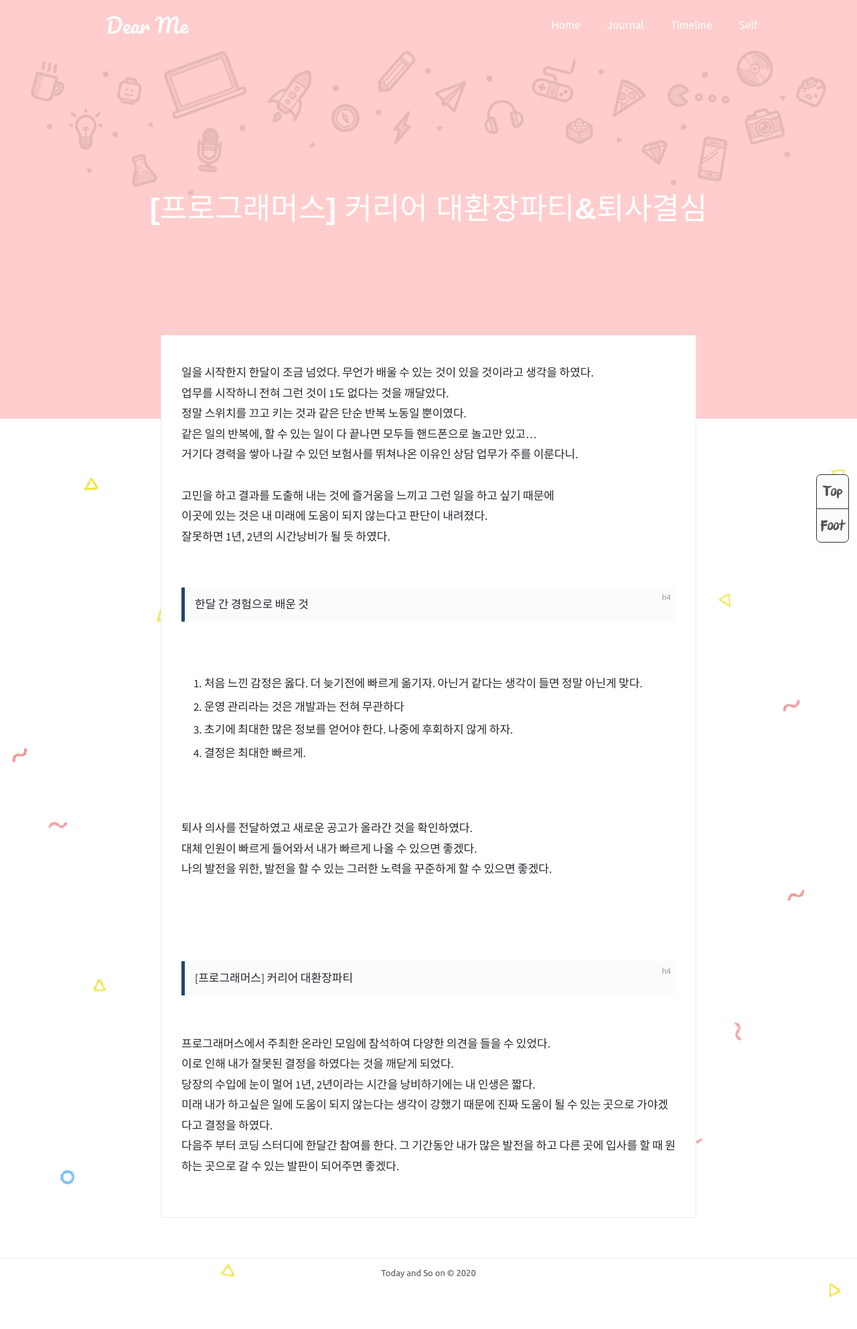
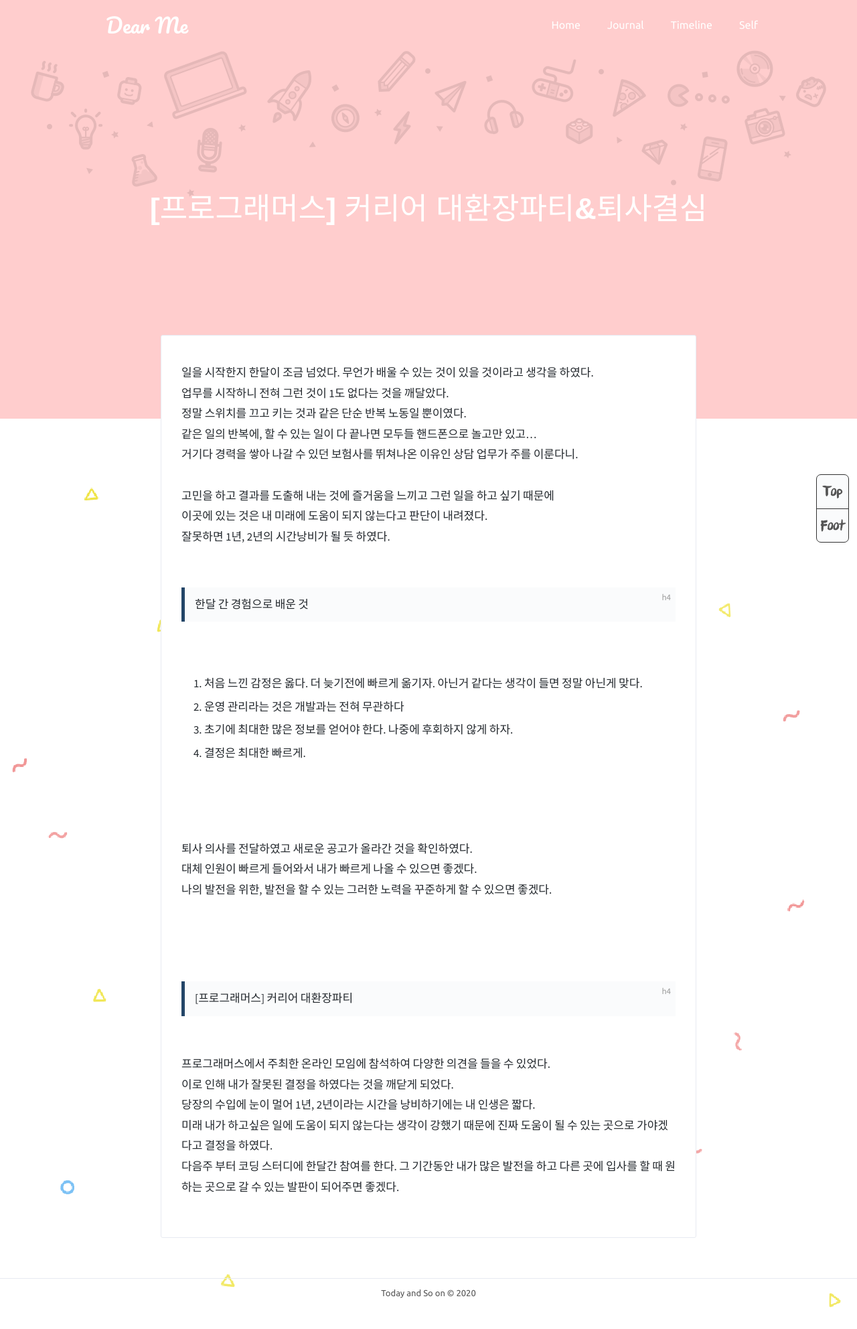
Before and after one commit to IraJane/IraJane.github.io, a Jekyll site: the page built from _posts/2020-08-04-journal.md, in a window 1280 px wide. Shown: the whole page at 67% size. Built offline with Jekyll 4.4.1, drawn with Linux system fonts in a browser that asks for light colours; comment, search, counter and statistics services are not loaded; before the commit the page ends 1954 px from its top, so only the background shows below that.

```diff
--- a/_posts/2020-08-04-journal.md
+++ b/_posts/2020-08-04-journal.md
@@ -18,8 +18,8 @@ tags: Journal
 <h4>한달 간 경험으로 배운 것</h4><br>
 1. 처음 느낀 감정은 옳다. 더 늦기전에 빠르게 옮기자. 아닌거 같다는 생각이 들면 정말 아닌게 맞다.<br>
 2. 운영 관리라는 것은 개발과는 전혀 무관하다<br>
-3. 초기에 최대한 많은 정보를 얻어야 한다. 나중에 후회하지 않게 하자.
-4. 결정은 최대한 빠르게.
+3. 초기에 최대한 많은 정보를 얻어야 한다. 나중에 후회하지 않게 하자.<br>
+4. 결정은 최대한 빠르게.<br>
 <br><br><br>
 
 퇴사 의사를 전달하였고 새로운 공고가 올라간 것을 확인하였다.<br>
```
